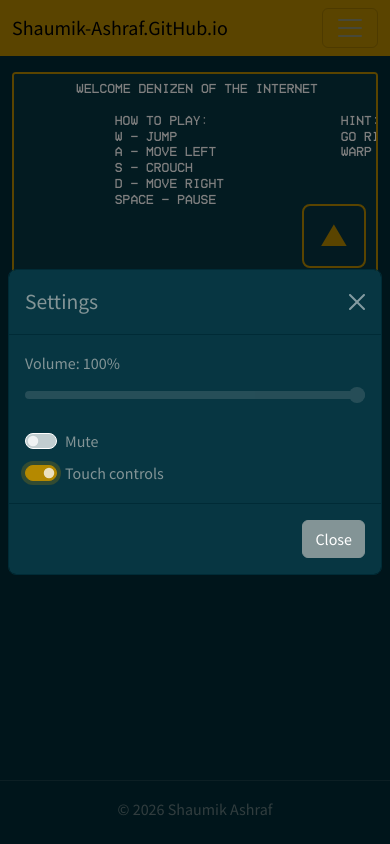
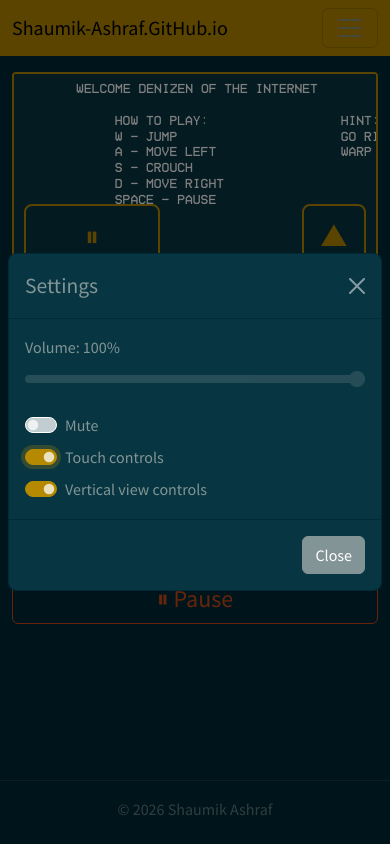
Before and after one commit to Shaumik-Ashraf/shaumik-ashraf.github.io, a Next.js app: page /settings in a window 390 px wide. Both pictures are taken after a click on the checkbox 41 px from the left and 473 px from the top of the page. Built offline with nearby package versions, Linux system fonts and the light colour scheme.

Commit message:
impl vertical controls

```diff
--- a/components/game_engine.js
+++ b/components/game_engine.js
@@ -821,6 +821,18 @@ const GameEngine = forwardRef(function GameEngine(_, ref) {
       if (audioRef.current) audioRef.current.muted = false;
     },
     isMuted: () => audioRef.current?.muted ?? false,
+    togglePause: () => {
+      if (gameOverRef.current) return;
+      if (pausedRef.current) {
+        pausedRef.current = false;
+        Runner.run(runnerRef.current, engineRef.current);
+        audioRef.current?.play().catch(() => {});
+      } else {
+        pausedRef.current = true;
+        Runner.stop(runnerRef.current);
+        audioRef.current?.pause();
+      }
+    },
     pressKey: (key) => {
       keysRef.current[key] = true;
       if (key === 's' && !crouchingRef.current) {
--- a/components/layout.js
+++ b/components/layout.js
@@ -2,10 +2,11 @@ import { useGame } from '../contexts/game_context';
 import Navbar from './navbar';
 import GameEngine from './game_engine';
 import TouchControls from './touch_controls';
+import VerticalControls from './vertical_controls';
 
 export default function Layout({ children }) {
-  const year                           = new Date().getFullYear();
-  const { gameRef, touchEnabled }      = useGame();
+  const year                                                     = new Date().getFullYear();
+  const { gameRef, touchEnabled, verticalControlsEnabled }       = useGame();
   return (
     <div id="layoutContainer">
       <div id="layoutContentWrapper">
@@ -15,6 +16,10 @@ export default function Layout({ children }) {
             <GameEngine ref={gameRef} />
             {touchEnabled && <TouchControls />}
           </div>
+          <div class="d-block d-lg-none w-100 text-center text-secondary">
+            Hint: You can change control settings in the &equiv; menu.
+          </div>
+          {verticalControlsEnabled && <VerticalControls />}
           {children}
         </main>
       </div>
--- a/components/touch_controls.js
+++ b/components/touch_controls.js
@@ -1,30 +1,31 @@
 import { useGame } from '../contexts/game_context';
 
 // Button positions relative to the HUD overlay.
-// Left cluster (move): bottom-left corner.
+// Left cluster (move + pause): bottom-left corner.
 // Right cluster (jump/crouch): bottom-right corner.
 const BTN_SIZE = 64;   // minimum touch target in px
 const BTN_GAP  = 8;    // gap between adjacent buttons
 const MARGIN   = 12;   // distance from canvas edge
 
 const BASE_STYLE = {
-  position:        'absolute',
-  width:           BTN_SIZE,
-  height:          BTN_SIZE,
-  borderRadius:    8,
-  border:          '2px solid #b58900',   // Solarized yellow
-  background:      'rgba(7, 54, 66, 0.7)', // Solarized base02 semi-transparent
-  color:           '#b58900',
-  fontSize:        28,
-  display:         'flex',
-  alignItems:      'center',
-  justifyContent:  'center',
-  cursor:          'pointer',
-  userSelect:      'none',
+  position:         'absolute',
+  width:            BTN_SIZE,
+  height:           BTN_SIZE,
+  borderRadius:     8,
+  border:           '2px solid #b58900',    // Solarized yellow
+  background:       'rgba(7, 54, 66, 0.7)', // Solarized base02 semi-transparent
+  color:            '#b58900',
+  fontSize:         28,
+  display:          'flex',
+  alignItems:       'center',
+  justifyContent:   'center',
+  cursor:           'pointer',
+  userSelect:       'none',
   WebkitUserSelect: 'none',
-  touchAction:     'none',  // prevent browser scroll interference
+  touchAction:      'none',  // prevent browser scroll interference
 };
 
+// Hold button: press/release maps to pressKey/releaseKey
 function TBtn({ label, k, style, gameRef }) {
   const press   = () => gameRef.current?.pressKey(k);
   const release = () => gameRef.current?.releaseKey(k);
@@ -41,6 +42,18 @@ function TBtn({ label, k, style, gameRef }) {
   );
 }
 
+// Tap button: single action on pointer down (no hold state)
+function TapBtn({ label, onTap, style }) {
+  return (
+    <div
+      style={{ ...BASE_STYLE, ...style }}
+      onPointerDown={onTap}
+    >
+      {label}
+    </div>
+  );
+}
+
 export default function TouchControls() {
   const { gameRef } = useGame();
 
@@ -48,25 +61,40 @@ export default function TouchControls() {
   const leftX  = MARGIN;
   const rightX = MARGIN;
 
+  // Pause button spans the full width of both ◀▶ buttons, sitting above them
+  const pauseW = BTN_SIZE * 2 + BTN_GAP;
+
   return (
     <div
       style={{
-        position:      'absolute',
-        top:            0,
-        left:           0,
-        width:          '100%',
-        height:         '100%',
-        pointerEvents:  'none',  // pass-through except on buttons
+        position:     'absolute',
+        top:           0,
+        left:          0,
+        width:         '100%',
+        height:        '100%',
+        pointerEvents: 'none',  // pass-through except on buttons
       }}
     >
-      {/* Left cluster: ← move left, → move right */}
+      {/* Pause button — above ◀▶, spans their combined width */}
+      <TapBtn
+        label="⏸"
+        onTap={() => gameRef.current?.togglePause()}
+        style={{
+          bottom:        bottom + BTN_SIZE + BTN_GAP,
+          left:          leftX,
+          width:         pauseW,
+          pointerEvents: 'auto',
+        }}
+      />
+
+      {/* Left cluster: ◀ move left, ▶ move right */}
       <TBtn
         label="◀"
         k="a"
         gameRef={gameRef}
         style={{
           bottom,
-          left: leftX,
+          left:          leftX,
           pointerEvents: 'auto',
         }}
       />
@@ -76,7 +104,7 @@ export default function TouchControls() {
         gameRef={gameRef}
         style={{
           bottom,
-          left: leftX + BTN_SIZE + BTN_GAP,
+          left:          leftX + BTN_SIZE + BTN_GAP,
           pointerEvents: 'auto',
         }}
       />
@@ -87,8 +115,8 @@ export default function TouchControls() {
         k="w"
         gameRef={gameRef}
         style={{
-          bottom: bottom + BTN_SIZE + BTN_GAP,
-          right:  rightX,
+          bottom:        bottom + BTN_SIZE + BTN_GAP,
+          right:         rightX,
           pointerEvents: 'auto',
         }}
       />
@@ -98,7 +126,7 @@ export default function TouchControls() {
         gameRef={gameRef}
         style={{
           bottom,
-          right: rightX,
+          right:         rightX,
           pointerEvents: 'auto',
         }}
       />
--- /dev/null
+++ b/components/vertical_controls.js
@@ -0,0 +1,95 @@
+import { useGame } from '../contexts/game_context';
+
+// D-pad grid layout (4 rows × 3 columns):
+//   row 1: [ empty ] [ ▲ jump  ] [ empty ]
+//   row 2: [ ◀ left] [ empty   ] [▶ right]
+//   row 3: [ empty ] [ ▼ crouch] [ empty ]
+//   row 4: [     ⏸ pause (spans all 3 cols)    ]
+
+// Hold button: press/release maps to pressKey/releaseKey
+function HoldBtn({ label, k, style, gameRef }) {
+  const press   = () => gameRef.current?.pressKey(k);
+  const release = () => gameRef.current?.releaseKey(k);
+  return (
+    <button
+      className="btn btn-outline-warning"
+      style={{ fontSize: 24, touchAction: 'none', ...style }}
+      onPointerDown={press}
+      onPointerUp={release}
+      onPointerLeave={release}
+      onPointerCancel={release}
+    >
+      {label}
+    </button>
+  );
+}
+
+// Tap button: fires once on pointer down
+function TapBtn({ label, onTap, style }) {
+  return (
+    <button
+      className="btn btn-outline-warning"
+      style={{ fontSize: 24, touchAction: 'none', ...style }}
+      onPointerDown={onTap}
+    >
+      {label}
+    </button>
+  );
+}
+
+export default function VerticalControls() {
+  const { gameRef } = useGame();
+
+  return (
+    // d-lg-none hides this at Bootstrap's lg breakpoint and above (≥ 992px)
+    <div
+      className="d-lg-none"
+      style={{
+        display:             'grid',
+        gridTemplateColumns: 'repeat(3, 1fr)',
+        gridTemplateRows:    'repeat(4, auto)',
+        gap:                 8,
+        padding:             '8px 0',
+      }}
+    >
+      {/* Row 1, col 2: jump */}
+      <HoldBtn
+        label="▲"
+        k="w"
+        gameRef={gameRef}
+        style={{ gridRow: 1, gridColumn: 2 }}
+      />
+
+      {/* Row 2, col 1: left */}
+      <HoldBtn
+        label="◀"
+        k="a"
+        gameRef={gameRef}
+        style={{ gridRow: 2, gridColumn: 1 }}
+      />
+
+      {/* Row 2, col 3: right */}
+      <HoldBtn
+        label="▶"
+        k="d"
+        gameRef={gameRef}
+        style={{ gridRow: 2, gridColumn: 3 }}
+      />
+
+      {/* Row 3, col 2: crouch */}
+      <HoldBtn
+        label="▼"
+        k="s"
+        gameRef={gameRef}
+        style={{ gridRow: 3, gridColumn: 2 }}
+      />
+
+      {/* Row 4, cols 1–3: pause */}
+      <TapBtn
+        label="⏸ Pause"
+        onTap={() => gameRef.current?.togglePause()}
+        style={{ gridRow: 4, gridColumn: '1 / 4' }}
+      />
+    </div>
+  );
+}
--- a/contexts/game_context.js
+++ b/contexts/game_context.js
@@ -4,14 +4,31 @@ const GameContext = createContext(null);
 
 export function GameProvider({ children }) {
   const gameRef = useRef(null);
-  const [touchEnabled, setTouchEnabledState] = useState(false);
+  const [touchEnabled,           setTouchEnabledState]    = useState(false);
+  const [verticalControlsEnabled, setVerticalEnabledState] = useState(false);
 
-  // SSR guard: read persisted setting only on client.
-  // Setting state inside an effect is intentional here — there is no way to access
-  // localStorage in the useState initializer without causing a hydration mismatch.
+  // SSR guard: read persisted settings only on client and auto-detect defaults.
+  // Setting state inside an effect is intentional here — localStorage is unavailable
+  // during SSR and using it in useState initializers causes hydration mismatches.
   /* eslint-disable react-hooks/set-state-in-effect */
   useEffect(() => {
-    setTouchEnabledState(localStorage.getItem('touchEnabled') === 'true');
+    // Bootstrap's --bs-breakpoint-lg aligns our detection with Bootstrap's grid system
+    const lgPx   = parseInt(
+      getComputedStyle(document.documentElement).getPropertyValue('--bs-breakpoint-lg') || '992',
+      10
+    );
+    const small   = window.innerWidth < lgPx;
+    const portrait = window.innerWidth < window.innerHeight;
+
+    const savedTouch = localStorage.getItem('touchEnabled');
+    setTouchEnabledState(
+      savedTouch !== null ? savedTouch === 'true' : small && !portrait
+    );
+
+    const savedVert = localStorage.getItem('verticalControlsEnabled');
+    setVerticalEnabledState(
+      savedVert !== null ? savedVert === 'true' : small && portrait
+    );
   }, []);
   /* eslint-enable react-hooks/set-state-in-effect */
 
@@ -21,7 +38,13 @@ export function GameProvider({ children }) {
     localStorage.setItem('touchEnabled', next);
   };
 
-  const ctx = { gameRef, touchEnabled, setTouchEnabled };
+  const setVerticalControlsEnabled = (value) => {
+    const next = typeof value === 'function' ? value(verticalControlsEnabled) : value;
+    setVerticalEnabledState(next);
+    localStorage.setItem('verticalControlsEnabled', next);
+  };
+
+  const ctx = { gameRef, touchEnabled, setTouchEnabled, verticalControlsEnabled, setVerticalControlsEnabled };
   return <GameContext.Provider value={ctx}>{children}</GameContext.Provider>;
 }
 
--- a/pages/settings.js
+++ b/pages/settings.js
@@ -7,7 +7,7 @@ import { useGame } from "../contexts/game_context";
 
 export default function SettingsPage() {
   const router  = useRouter();
-  const { gameRef, touchEnabled, setTouchEnabled } = useGame();
+  const { gameRef, touchEnabled, setTouchEnabled, verticalControlsEnabled, setVerticalControlsEnabled } = useGame();
 
   const [mounted, setMounted] = useState(false);
   const [volume,  setVolume]  = useState(100);
@@ -76,6 +76,13 @@ export default function SettingsPage() {
             onChange={() => setTouchEnabled(v => !v)}
             className="mt-2"
           />
+          <Form.Check
+            type="switch"
+            label="Vertical view controls"
+            checked={verticalControlsEnabled}
+            onChange={() => setVerticalControlsEnabled(v => !v)}
+            className="mt-2"
+          />
         </Form>
       </Modal.Body>
       <Modal.Footer>
```
